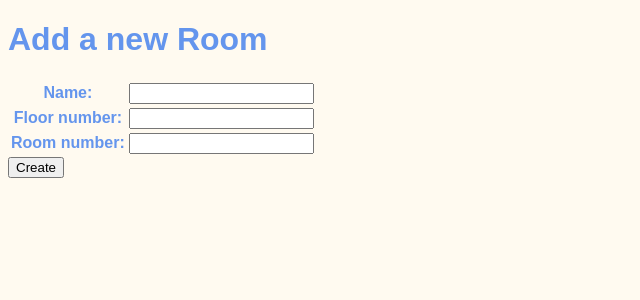
After one commit to joleneyu/meeting_planner_via-Django, a Django app: page /meetings/new_room in a window 1280 px wide. The commit adds this page. Shown: the top 300 px of the page, without its empty margins (0-640 px from the left). Run offline with Django 3.2, Linux system fonts and the light colour scheme.

Commit message:
Created a new page for adding new rooms Signed-off-by: JoxFox <jingran.yu1988@gmail.com>

```diff
--- /dev/null
+++ b/meetings/templates/meetings/new_room.html
@@ -0,0 +1,14 @@
+{% extends "base.html" %}
+
+{% block title %}New Room{% endblock%}
+
+{% block content %}
+<h1>Add a new Room</h1>
+<form method="post">
+    <table>
+        {{ room_form }}
+    </table>
+    {% csrf_token %}
+    <button type="submit">Create</button>
+</form>
+{% endblock %}
--- a/meetings/templates/meetings/rooms_list.html
+++ b/meetings/templates/meetings/rooms_list.html
@@ -17,4 +17,5 @@
         </li>
         {% endfor %}
     </ul>
+    <a href="{% url 'new_room' %}">Add a New Room Here!</a>
 {% endblock %}
--- a/meetings/urls.py
+++ b/meetings/urls.py
@@ -7,4 +7,5 @@ urlpatterns = [
     path('rooms_list', views.rooms_list, name="rooms_list"),
     path('rooms/<int:id>', views.room_detail, name="room_detail"),
     path('new_meeting', views.new_meeting, name="new_meeting"),
+    path('new_room', views.new_room, name="new_room"),
 ]
--- a/meetings/views.py
+++ b/meetings/views.py
@@ -1,3 +1,4 @@
+from django.db.models.query_utils import RegisterLookupMixin
 from django.shortcuts import render, get_object_or_404, redirect
 from meetings.models import Meeting, Room
 from django.forms import modelform_factory
@@ -40,4 +41,18 @@ def new_meeting(request):
                   {"form": form},
                  )
 
+RoomForm = modelform_factory(Room, exclude=[])
+
+def new_room(request):
+    if request.method == "POST":
+        room_form = RoomForm(request.POST)
+        if room_form.is_valid():
+            room_form.save()
+            return redirect("rooms_list")
+    else:
+        room_form = RoomForm()
+    return render(request, "meetings/new_room.html",
+                  {"room_form": room_form},
+                 )
+
 # Create your views here.
--- a/website/templates/website/welcome.html
+++ b/website/templates/website/welcome.html
@@ -21,5 +21,8 @@
     <a href="{% url 'rooms_list' %}">Room List</a>
     <br>
     <br>
+    <a href="{% url 'new_room' %}">Add a New Room Here!</a>
+    <br>
+    <br>
     <a href="{% url 'new_meeting' %}">Plan a New Meeting Here!</a>
 {% endblock %}
```
